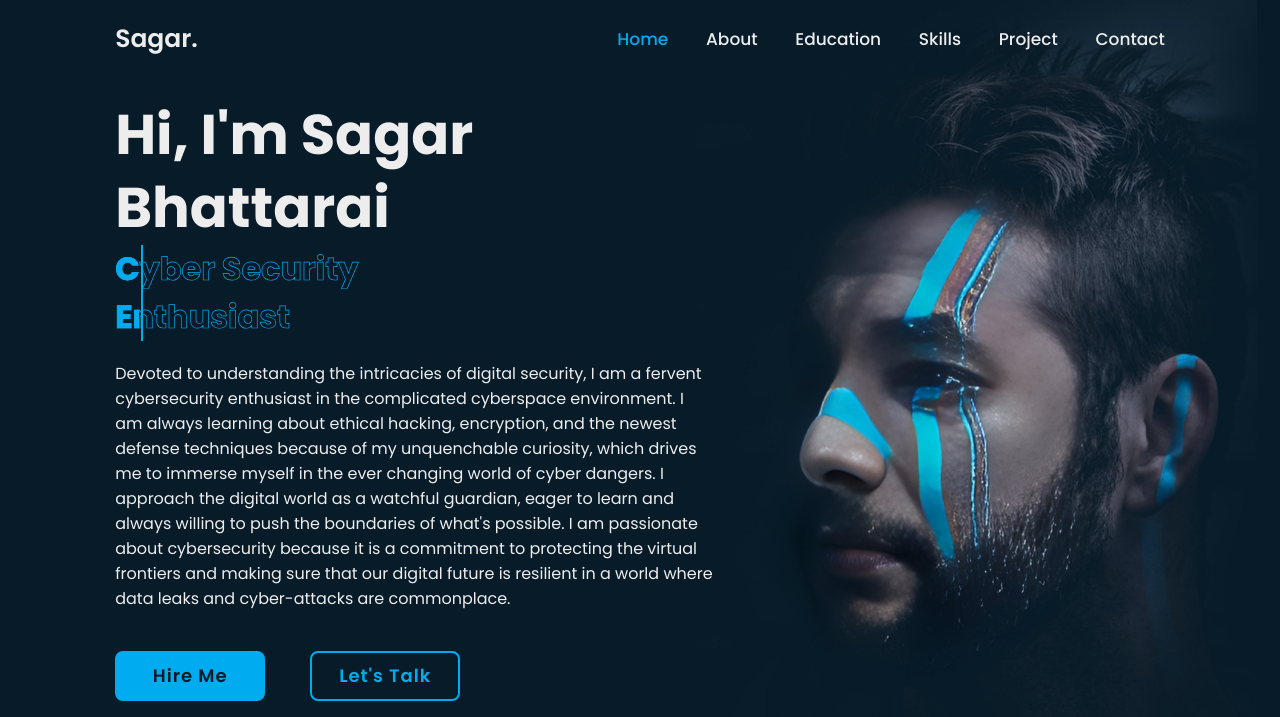
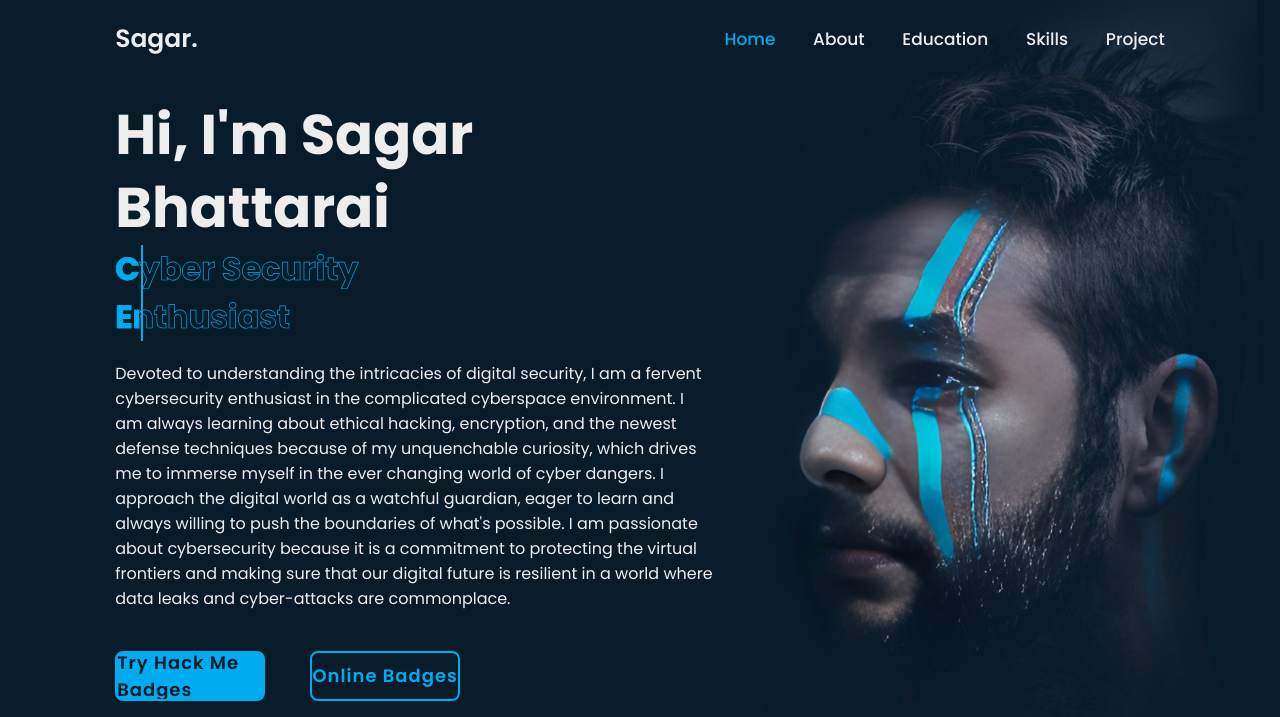
Before and after one commit to kintaro000/MyWebsite, a plain HTML site: page index.html in a window 1280 px wide. Shown: the top 717 px of the page. Drawn offline with nearby package versions, Linux system fonts and the light colour scheme.

Commit message:
Latest Update

```diff
--- a/index.html
+++ b/index.html
@@ -27,7 +27,6 @@
             <a href="#education">Education</a>
             <a href="#skills">Skills</a>
             <a href="#Project">Project</a>
-            <a href="#contact">Contact</a>
 
             <span class="active-nav"></span>
             <span class="animate" style="--i:2;"></span>
@@ -47,14 +46,14 @@
             </p>
 
             <div class="btn-box">
-                <a href="#" class="btn">Hire Me</a>
-                <a href="#" class="btn">Let's Talk</a>
+                <a href="https://tryhackme.com/p/SagarBhattarai" class="btn">Try Hack Me Badges</a>
+                <a href="https://www.credly.com/users/sagar-bhattarai.150ed7e3" class="btn">Online Badges</a>
                 <span class="animate" style="--i:5;"></span>
             </div>
         </div>
 
         <div class="home-sci">
-            <a href="#"><i class='bx bxl-linkedin'></i></a>
+            <a href="https://www.linkedin.com/in/sagar-bhattarai-962416182/"><i class='bx bxl-linkedin'></i></a>
 
             <span class="animate" style="--i:6;"></span>
         </div>
@@ -79,10 +78,10 @@
                 <span class="animate scroll" style="--i:4;"></span>
             </p>
 
-            <div class="btn-box btns">
+            <!-- <div class="btn-box btns">
                 <a href="#" class="btn">Read More</a>
                 <span class="animate scroll" style="--i:5;"></span>
-            </div>
+            </div> -->  <!-- can be used for future ref-->
         </div>
     </section>
 
```
Also changed, not shown: 1 other file.
